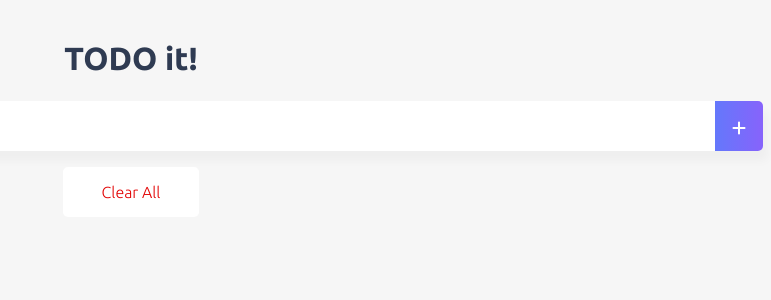
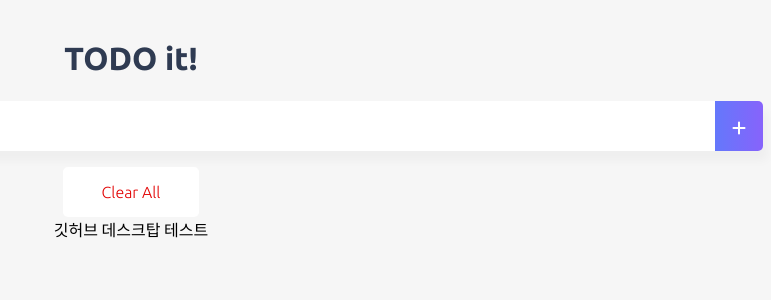
Before and after one commit to Returnmakdo/vue-todo-Vuejs.ver2, a Vue app: page / in a window 1280 px wide. Shown: the top 300 px of the page, without its empty margins (509-1280 px from the left). Built offline with nearby package versions, Linux system fonts and the light colour scheme.

Commit message:
github desktop test

```diff
--- a/src/App.vue
+++ b/src/App.vue
@@ -4,6 +4,7 @@
     <TodoInput></TodoInput>
     <TodoList></TodoList>
     <TodoFooter></TodoFooter>
+    깃허브 데스크탑 테스트
   </div>
 </template>
 
```
